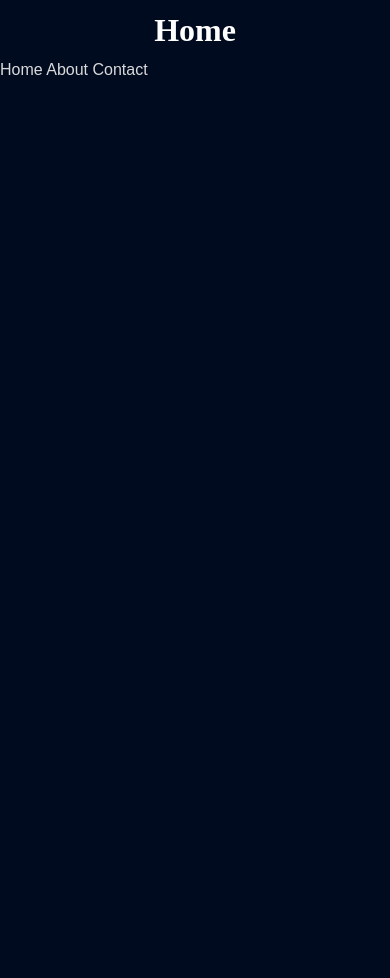
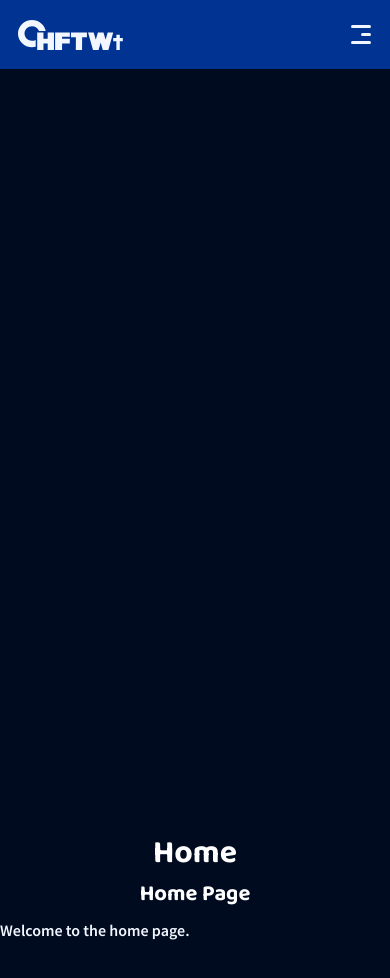
Before and after one commit to Chrizxz/portfolio, a SvelteKit app: page / in a window 390 px wide. Shown: the top 978 px of the page. Before the commit the page ends 844 px from the top, so only its background shows below. Built offline with nearby package versions, Linux system fonts and the light colour scheme; some icons are missing.

Commit message:
Additions, Removals, and Tweaks
- Remove the custom scrollbar
- Added the navigation bar
- Added the color manual (colors.css)
- Tweaked the config

```diff
--- a/src/app.html
+++ b/src/app.html
@@ -3,8 +3,39 @@
 	<head>
 		<meta charset="utf-8" />
 		<link rel="icon" href="imgs/favicon.ico" />
+		<link href="https://file.myfontastic.com/5Rye3JbqszJpTmQUpnavVP/icons.css" rel="stylesheet"/>
+		<link href="https://cdn.jsdelivr.net/gh/eliyantosarage/font-awesome-pro@main/fontawesome-pro-6.5.2-web/css/all.min.css" rel="stylesheet">
+		<link rel="stylesheet" href="https://cdnjs.cloudflare.com/ajax/libs/font-awesome/6.4.2/css/all.min.css"/>
 		<meta name="viewport" content="width=device-width, initial-scale=1" />
+
+		<!--Fonts: Baloo, Source Sans Pro, Noto Sans JP, M PLus Rounded 1c-->
+		<link rel="preconnect" href="https://fonts.gstatic.com">
+		<link href="https://fonts.googleapis.com/css2?family=Baloo+2:wght@700&display=swap" rel="stylesheet">
+		<link href="https://fonts.googleapis.com/css2?family=Source+Sans+Pro:wght@600&display=swap" rel="stylesheet">
+		<link href="https://fonts.googleapis.com/css2?family=Noto+Sans+JP:wght@400;500&display=swap" rel="stylesheet">
+		<link href="https://fonts.googleapis.com/css2?family=M+PLUS+Rounded+1c:wght@900&display=swap" rel="stylesheet">
+		<!--Fonts-->
+
+		<meta name="author" content="ChrizxzFTW">
+		<meta name="title" content="ChrizxzFTW">
+		<meta name="description" content="See all my creations, and latest work on this website!">
+		<meta name="keywords" content="chrizxzftw, chriz, art, chris, chrizxz">
+		<meta name="theme-color" content="#009afc">
+		<!-------------------->
+		<meta name="og:determiner" content="ChrizxzFTW">
+		<meta property="og:title" content="ChrizxzFTW">
+		<meta property="og:description" content="See all my creations, and latest work on this website!">
+		<meta property="og:url" class="metaURL" content="{url}">
+		<meta property="og:site_name" content="ChrizxzFTW">
+		<meta property="og:type" content="portfolio">
+		<meta property="og:image" class="metaURL" content="{url}assets/chftwFavicon.png">
+		<meta property="og:image:width" content="627">
+		<meta property="og:image:height" content="627">
 		%sveltekit.head%
+
+		<!--Title-->
+		<!-- <title>ChrizxzFTW</title> -->
+		<!--Title-->
 	</head>
 	<body data-sveltekit-preload-data="hover">
 		<div style="display: contents">%sveltekit.body%</div>
--- /dev/null
+++ b/src/css/colors.css
@@ -0,0 +1,14 @@
+:root {
+    --txt: #f2f7ff;
+    --subTxt:#a6c8ff;
+    --bg: #000b20;
+    --bg2: #00409d;
+    --modal:#003392;
+    --navTxt:#f2f7ff;
+    --navTxtHover:#d9e7ff;
+
+
+    --scrollThumb: #d9e7ff;
+    --scrollHover: #f8fbff;
+    --scrollBg: #002763;
+}
--- a/src/css/global.css
+++ b/src/css/global.css
@@ -1,10 +1,12 @@
+@import url(colors.css);
+
 body {
-  background-color: #000b20;
+  background-color: var(--bg);
   background-attachment: fixed;
   background-size: cover;
   font-family: 'source sans pro', sans-serif;
   font-style: normal;
-  color: #dadada;
+  color: var(--txt);
   line-height: 20px;
   margin: 0;
   position: relative;
@@ -57,12 +59,12 @@ p1 {
 }
 
 a {
-  color: #dadada;
+  color: var(--txt);
   text-decoration: none;
 }
 
 a:hover {
-  color: white;
+  color: var(--txt);
 }
 
 .last {
@@ -75,29 +77,29 @@ min-height:100%;
 position:relative;
 }
 
-html {
-  --scrollbarBG: #121212;
-  --thumbBG: #cfcfcf;
-  scroll-behavior: smooth;
+/* @supports (scrollbar-width: thin) {
+  html {
+    scrollbar-color: var(--scrollThumb) var(--scrollBg);
+  }
+} */
+
+/* body::-webkit-scrollbar {
+  width: .6vw;
 }
-body::-webkit-scrollbar {
-  width: 11px;
+
+body::-webkit-scrollbar-track {
+  background: var(--scrollBg);
 }
-body {
-  scrollbar-width: thin;
-  scrollbar-color: var(--thumbBG) var(--scrollbarBG);
+
+body::-webkit-scrollbar-thumb {
+  background-color: var(--scrollThumb);
+  border-radius: .6vw;
+  border: .2vw solid var(--scrollBg);
 }
-body::-webkit-scrollbar-track {
-  background: var(--scrollbarBG);
-}
-body::-webkit-scrollbar-thumb {
-  background-color: var(--thumbBG) ;
-  border-radius: 6px;
-  border: 3px solid var(--scrollbarBG);
-}
-::-webkit-scrollbar-thumb:hover {
-  background: #009afc;
-}
+
+body::-webkit-scrollbar-thumb:hover {
+  background-color: var(--scrollHover);
+} */
 
 @media only screen and (max-width: 700px) {
   h1 {
--- a/src/css/navbar.css
+++ b/src/css/navbar.css
@@ -37,14 +37,6 @@ nav {
         transition: opacity .2s ease-in-out;
     }
 
-    .clickit:hover {
-        color: var(--textHover);
-    }
-
-    .clickit:active {
-        opacity: .85;
-    }
-
     .dropdown-content {
         display: none;
         text-align: center;
@@ -54,27 +46,15 @@ nav {
         width: 100vw !important;
         background: var(--modal); /* color */
         /* position: relative; */
-        box-shadow: 0 0 0rem 30rem rgba(0,0,0,0.5);
+        box-shadow: 0 0 0rem 30rem rgba(0,0,0,0);
     }
 
     .dropdown-content a {
         color: var(--subTxt);
-        font-family: 'Lato', sans-serif !important;
         font-weight: 400;
         padding: 12px 16px;
         text-decoration: none;
         display: block;
-    }
-
-    .dropdown-content a button {
-        background-color: transparent;
-        border: none;
-        color: var(--subTxt);
-        font-family: 'Lato', sans-serif !important;
-        font-size: 16px;
-        font-weight: 400;
-        width: 100%;
-        height: 2rem;
     }
 
     .dropdown-content a:nth-child(4) {
@@ -86,7 +66,6 @@ nav {
         padding: 1em 10px;
         transition: transform .3s ease-in-out;
         color: var(--subTxt);
-        opacity: 0.9;
     }
 
     .dropcheck {
@@ -100,35 +79,39 @@ nav {
 
     .slide-down {
         display: block;
-        animation: slideDown2 .5s forwards;
+        animation: mobSlideDown .5s forwards, mobSlideDownShadow .5s forwards;
         transition: all .5s ease-in-out;
     }
 
     .slide-up {
         display: block;
-        animation: slideUp2 .5s forwards;
+        animation: mobSlideUp .5s forwards, mobSlideUpShadow .5s forwards;
         transition: all .5s ease-in-out;
     }
 
-    @keyframes slideDown2 {
+    @keyframes mobSlideDown {
         0% {transform: translateY(-100vh);}
         100% {transform: translateY(-.5vh);}
     }
 
-    @keyframes slideUp2 {
+    @keyframes mobSlideDownShadow {
+        50% {box-shadow: 0 0 0rem 30rem rgba(0,0,0,0);}
+        100% {box-shadow: 0 0 0rem 30rem rgba(0,0,0,0.5);}
+    }
+
+    @keyframes mobSlideUp {
         0% {transform: translateY(-.5vh);}
         100% {transform: translateY(-100vh);}
     }
 
-    .lunesImg {
-        width: 10% !important;
-        padding-left: 5%;
+    @keyframes mobSlideUpShadow {
+        0% {box-shadow: 0 0 0rem 30rem rgba(0,0,0,0.5);}
+        30% {box-shadow: 0 0 0rem 30rem rgba(0,0,0,0);}
     }
 
-    .navTxt {
-        font-size: 40%;
+    .lunesImg {
+        width: 30% !important;
         padding-left: 5%;
-        color: var(--text);
     }
 
     .mobileLogoWrap {
@@ -144,12 +127,12 @@ nav {
         align-items: baseline;
     }
 
-    nav ul {
+    /* nav ul {
         display: flex;
         align-items: center;
         background:none;
         justify-content: flex-end;
-    }
+    } */
 
     nav div:first-child h1 {
         line-height: 0;
@@ -159,7 +142,6 @@ nav {
     }
 
     nav div:first-child img {
-        opacity: 0.9;
         height: auto;
     }
 
@@ -206,7 +188,7 @@ nav {
     .line {
         width: 20px;
         height: 3px;
-        background-color: var(--text);
+        background-color: var(--navTxt);
         margin: 2.5px 0;
         transition: 0.4s;
         border-radius: 1vw;
@@ -233,26 +215,14 @@ nav {
 .desLogo img {
     float: left;
     text-align: left;
-    width: 30px;
+    width: 100px;
     height: auto;
-    padding: 20px 5px;
-}
-
-.navTxt2 {
-    font-size: 20px;
-    color: var(--navTxt);
+    padding: 15px 5px;
+    padding-bottom: 32px !important;
 }
 
 .links {
-    padding-left: 25px !important;
-}
-
-.desLogoWrap {
-    display: flex;
-    flex-direction: column;
-    justify-content: center;
-    height: 100%;
-    margin-right: 0 !important;
+    padding-left: 11px !important;
 }
 
 nav div:first-child h1 {
@@ -266,9 +236,10 @@ nav div:first-child h1 {
 }
 
 .separator {
-    color: var(--navSubTxt);
+    color: var(--navTxt);
     margin-left: .5rem;
     margin-right: .5rem;
+    margin-bottom: .2rem;
 }
 
 ul {
@@ -287,46 +258,40 @@ nav ul li {
     flex: 0 0 auto;
     display: flex;
     align-items: center;
-    font-family: 'Lato', sans-serif !important;
 }
 
 nav ul li span {
     font-weight: 200 !important;
-    opacity: .5;
+    opacity: .15;
 }
 
 nav ul li a {
     position: relative;
-    color: var(--navSubTxt);
+    color: var(--navTxt);
     text-decoration: none;
     margin: .8rem 1rem;
     display: block;
-    line-height: 1px;
+    line-height: 25px;
     font-weight: 400 !important;
 }
 
-nav ul li a:hover {
-    color: var(--navTxtHover);
+nav ul li a:before {
+    content: "";
+    position: absolute;
+    width: 100%;
+    height: 3px;
+    border-radius: 10px;
+    bottom: 0px;
+    left: 0;
+    background-color: var(--navTxt);
+    visibility: hidden;
+    transform: scaleX(0);
+    transition: all 0.15s ease-in-out;
 }
 
-nav ul li button {
-    background-color: transparent;
-    border-radius: 100%;
-    padding: 0px;
-    border: none;
-    line-height: 1px;
-    cursor: pointer;
-    color: var(--navSubTxt);
-    font-size: 15px;
-    width: 1rem;
-    height: 1rem;
-    margin-left: 1rem;
-    margin-right: 2rem;
-
-}
-
-nav ul li button:hover {
-    color: var(--navTxtHover);
+nav ul li a:hover:before {
+    visibility: visible;
+    transform: scaleX(1);
 }
 
 #navbar, #nav {
@@ -348,28 +313,17 @@ nav ul li button:hover {
     /* backdrop-filter: blur(15px); */
 }
 
-.fixed .navTxt2 {
-    color: var(--text);
+.fixed .separator {
+    color: var(--txt);
 }
 
-.fixed ul li a {
-    color: var(--subTxt);
-}
-
-.fixed ul li a:hover {
-    color: var(--textHover);
-}
-
-.fixed ul li button {
-    color: var(--subTxt) ;
-}
-
-.fixed ul li button:hover {
-    color: var(--textHover);
-}
-
-.fixed .separator {
-    color: var(--text);
+.fixed .desLogo img {
+    float: left;
+    text-align: left;
+    width: 100px;
+    height: auto;
+    padding: 15px 5px;
+    padding-bottom: 20px !important;
 }
 
 @keyframes slideDown {
--- a/src/routes/+layout.svelte
+++ b/src/routes/+layout.svelte
@@ -1,8 +1,122 @@
 <script>
     import { fade } from 'svelte/transition';
     export let data;
+	import '$css/navbar.css';
+	import '$css/global.css';
+	import '$lib/global.js';
+	import { onMount } from 'svelte';
+
+	onMount(() => {
+		const backToTopButton = document.getElementById("btt");
+		// let lastScrollPosition = window.scrollY;
+		const navbar = document.getElementById('navbar');
+		const revealElements = document.querySelectorAll('.reveal');
+
+		window.addEventListener('scroll', () => {
+			// window.addEventListener('scroll', () => {
+			// for (const element of revealElements) {
+			// 	if (element.getBoundingClientRect().top < window.innerHeight - 300) {
+			// 	if (!element.classList.contains("active")) {
+			// 		element.classList.add("active");
+			// 		typeWriter();
+			// 	}
+			// 	}
+			// }
+			// });
+			// when they scroll down 20px from the top
+			// if (document.body.scrollTop > 120 || document.documentElement.scrollTop > 120) {
+			// 	backToTopButton.style.display = "block";
+			// } else {
+			// 	backToTopButton.style.display = "none";
+			// }
+			// scrolling down
+			if (window.scrollY > 50) {
+				navbar.classList.add('fixed');
+				// if (middleLogo) middleLogo.style.visibility = "visible";
+				return;
+			}
+			// scrolling up
+			navbar.classList.remove('fixed');
+			// if (middleLogo) middleLogo.style.visibility = "hidden";
+		});
+
+		function backToTop() {
+		document.body.scrollTop = 0; // For Safari
+		document.documentElement.scrollTop = 0; // For Chrome, Firefox, IE and Opera
+		}
+
+
+
+        const dropcheck = document.getElementById('dropcheck');
+        const dropdownContent = document.querySelector('.dropdown-content');
+        const fries = document.querySelector('.fries');
+
+        dropcheck.addEventListener('change', function() {
+            if (this.checked) {
+                dropdownContent.classList.add('slide-down');
+                dropdownContent.classList.remove('slide-up');
+                fries.classList.add('open');
+            } else {
+                dropdownContent.classList.add('slide-up');
+                dropdownContent.classList.remove('slide-down');
+                fries.classList.remove('open');
+            }
+        });
+    });
 </script>
 
+<div class="container">
+
+	<!--Navbar-->
+	<nav id="navbar">
+		<!--mobile view-->
+		<div class="dropdown">
+			<input id="dropcheck" class="dropcheck" type="checkbox"/>
+			<h1>
+				<div class="dropbtnWrap">
+					<div class="mobileLogo">
+						<!-- svelte-ignore a11y_invalid_attribute -->
+						<a href="#" class="mobileLogoWrap">
+						<img class="lunesImg" src="imgs/navWording.svg" alt="Navbar Logo"/>
+						</a>
+					</div>
+					<label for="dropcheck" class="dropbtn2">
+						<!-- svelte-ignore a11y_missing_attribute -->
+						<a class="dropbtn clickit" aria-label="Navigation button">
+							<div class="fries">
+								<div class="line"></div>
+								<div class="line line2"></div>
+								<div class="line"></div>
+							</div>
+						</a>
+					</label>
+				</div>
+			</h1>
+			<div class="dropdown-content">
+				<a href="/about">About</a>
+				<a href="/contact">Contact</a>
+				<a class="icons" href="https://discord.gg/ZJ9PwQEC6E" rel="noopener noreferrer" target="_blank" aria-label="Discord"><i class="fab fa-discord"></i></a>
+				<a class="icons" href="https://twitter.com/ChrizxzFTW" rel="noopener noreferrer" target="_blank" aria-label="Twitter"><i class="fab fa-x-twitter"></i></a>
+				<a class="icons" href="https://github.com/Chrizxz" rel="noopener noreferrer" target="_blank" aria-label="Github"><i class="fab fa-github"></i></a>
+			</div>
+		</div>
+		<!--desktop view-->
+		<div class="desWrap">
+			<ul class="links">
+				<a class="desLogo" href="/" rel="noopener noreferrer">
+					<img src="imgs/navWording.svg" alt="Navbar Logo"/>
+				</a>
+				<div>
+					<li><a href="/about">About Me</a></li>
+					<li><a href="/contact">Contact</a></li>
+					<li><span class="separator" style="user-select: none;">|</span></li>
+					<li><a href="https://discord.gg/ZJ9PwQEC6E" rel="noopener noreferrer" target="_blank" aria-label="Discord"><i class="fab fa-discord"></i></a></li>
+					<li><a href="https://twitter.com/ChrizxzFTW" rel="noopener noreferrer" target="_blank" aria-label="Twitter"><i class="fab fa-x-twitter"></i ></a></li>
+					<li><a href="https://github.com/Chrizxz" rel="noopener noreferrer" target="_blank" aria-label="Github"><i class="fab fa-github"></i></a></li>
+				</div>
+			</ul>
+		</div>
+	</nav>
 
 	<main>
 		{#key data.pathname}
@@ -11,3 +125,4 @@
 			</div>
 		{/key}
 	</main>
+</div>
--- a/src/routes/+page.svelte
+++ b/src/routes/+page.svelte
@@ -2,9 +2,8 @@
   import '$css/global.css';
 </script>
 
-<h1>Home</h1>
-<nav>
-  <a href="/">Home</a>
-  <a href="/about">About</a>
-  <a href="/contact">Contact</a>
-</nav>
+<div style="margin-top: 100vh;margin-bottom: 100vh;">
+  <h1>Home</h1>
+  <h2>Home Page</h2>
+  <p>Welcome to the home page.</p>
+</div>
--- a/vite.config.js
+++ b/vite.config.js
@@ -6,8 +6,7 @@ export default defineConfig({
 	plugins: [sveltekit()],
 	resolve: {
         alias: {
-            $css: path.resolve('./src/css'),
-			$assets: path.resolve('./src/assets')
+            $css: path.resolve('./src/css')
         }
     }
 });
```
Also changed, not shown: src/routes/about/+page.svelte (+4 -5 lines), src/routes/contact/+page.svelte (+4 -5 lines), static/imgs/navWording.svg. Lines whose indentation alone changed are shown as unchanged.
